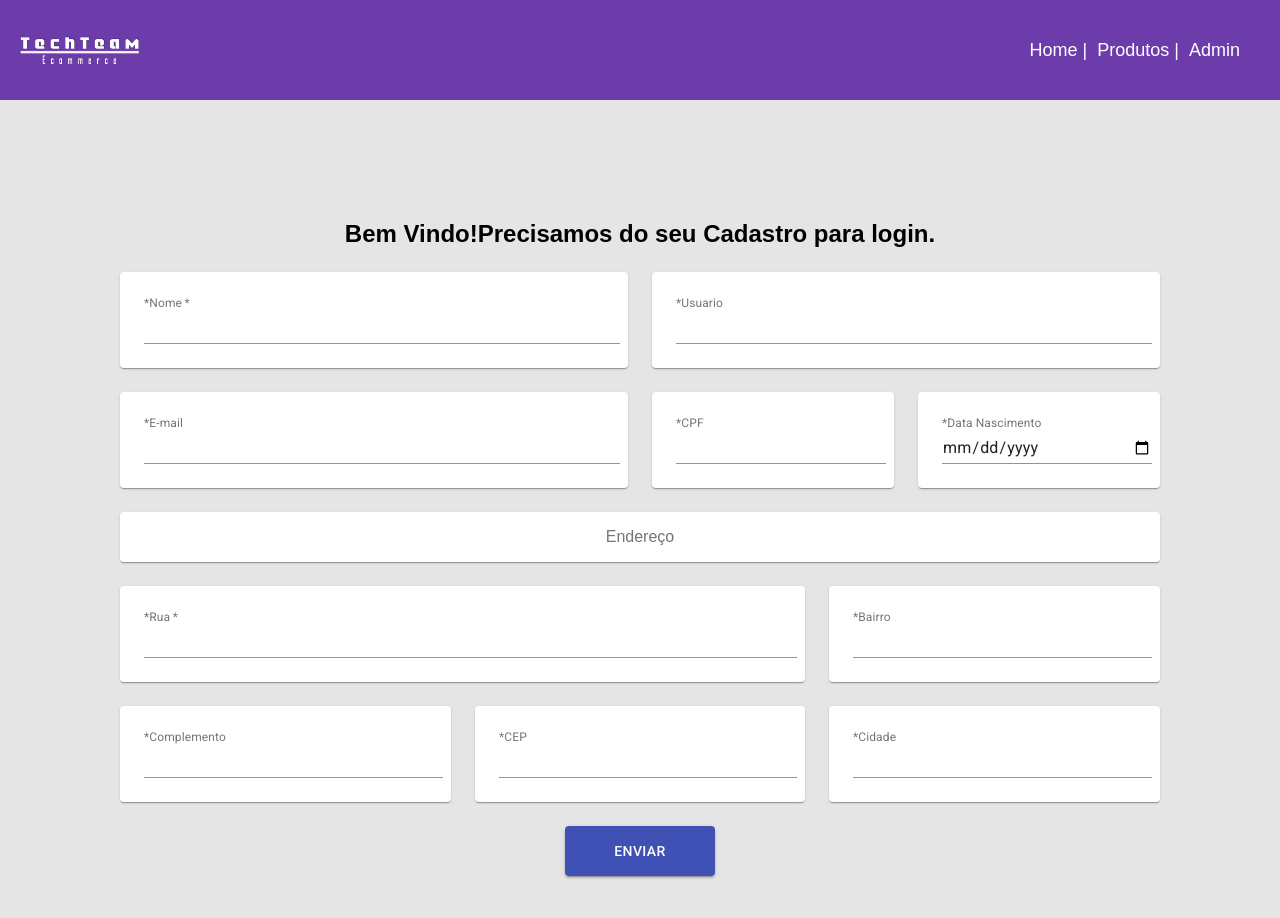
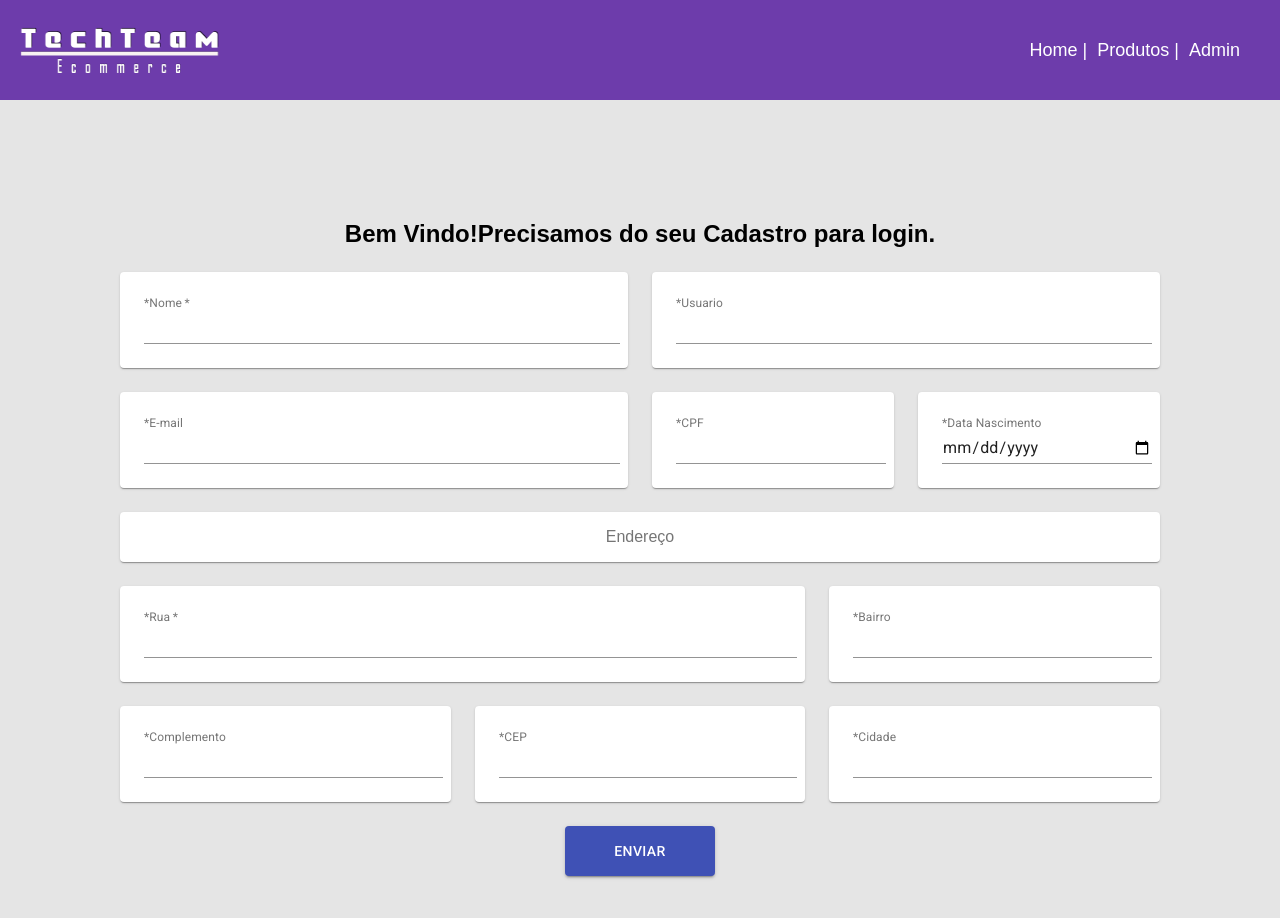
Before and after one commit to FrtsVictor/React-Ecommerce, a React (Create React App) app: page /home in a window 1280 px wide. Shown: the top 918 px of the page. Built offline with nearby package versions, Linux system fonts and the light colour scheme.

Commit message:
alterando a logo

```diff
--- a/src/components/Nav/index.js
+++ b/src/components/Nav/index.js
@@ -6,7 +6,7 @@ import logo from '../../assets/imgs/logo.png';
 const Nav = ( ) => (
     <Navbar>
     <div>
-        <img className="logo" src={logo} alt="logo" width="120" height="60"/>
+        <img className="logo" src={logo} alt="logo" width="200" height="100"/>
         <ul>
         <ul>
         <li>
```
